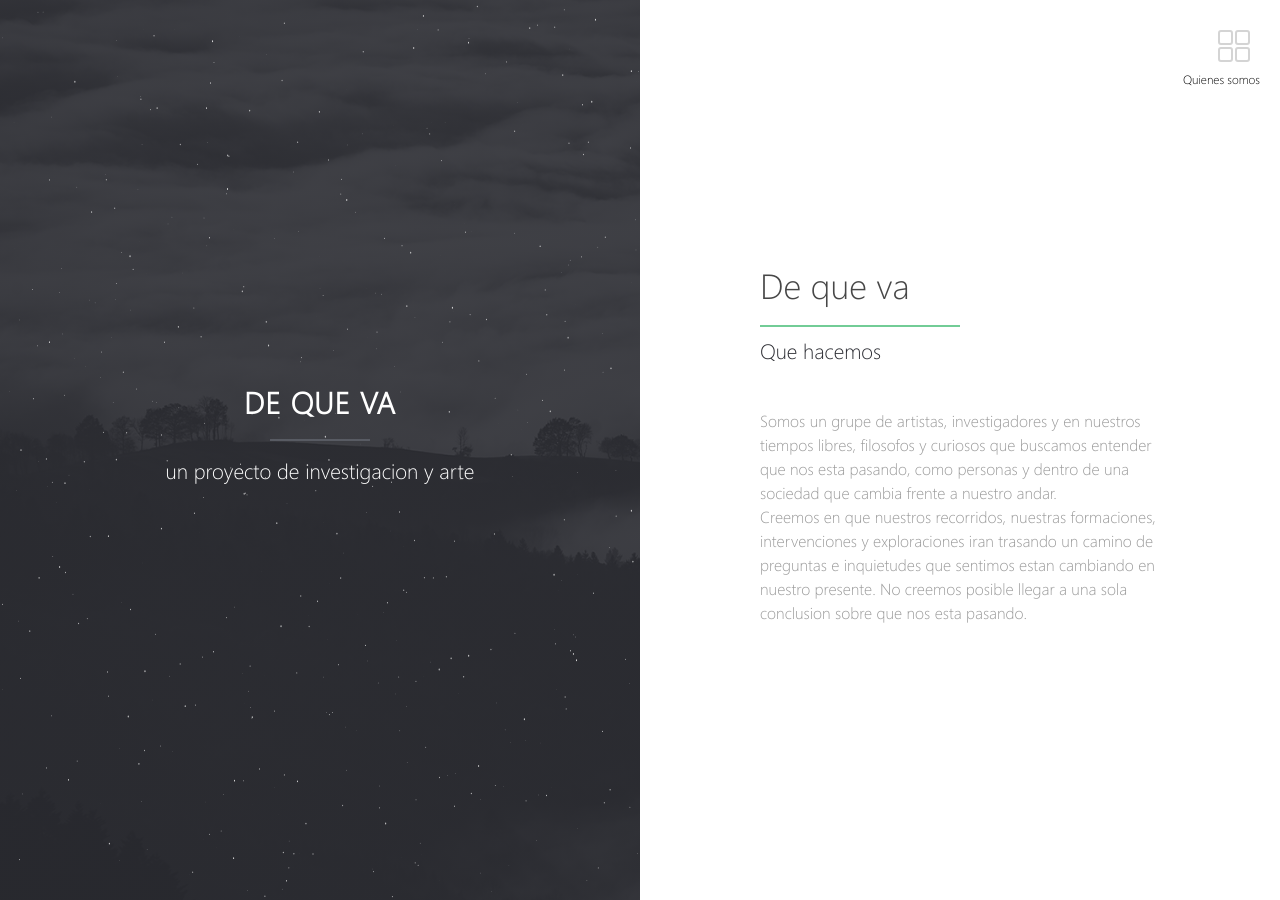
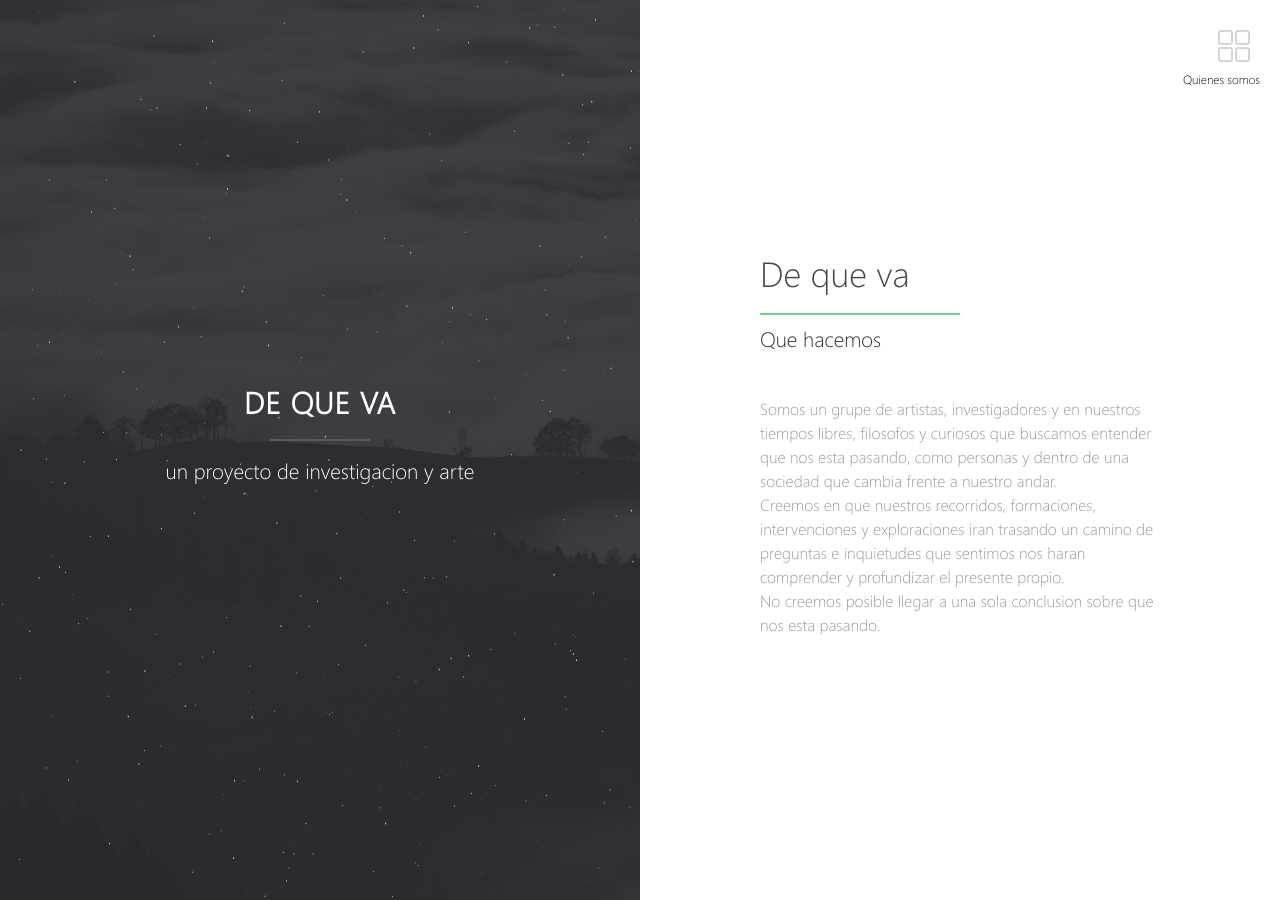
Before and after one commit to deqva/deqva.github.io, a Jekyll site: the page built from index.md, in a window 1280 px wide. Built offline with Jekyll 4.4.1, drawn with Linux system fonts in a browser that asks for light colours; our own code applies the rules of GitHub Pages for plain Markdown files.

Commit message:
changes to the last draft

```diff
--- a/index.md
+++ b/index.md
@@ -7,5 +7,5 @@ published: true
 ### Que hacemos
 
 Somos un grupe de artistas, investigadores y en nuestros tiempos libres, filosofos y curiosos que buscamos entender que nos esta pasando, como personas y dentro de una sociedad que cambia frente a nuestro andar.
-Creemos en que nuestros recorridos, nuestras formaciones, intervenciones y exploraciones iran trasando un camino de preguntas e inquietudes que sentimos estan cambiando en nuestro presente.
+Creemos en que nuestros recorridos, formaciones, intervenciones y exploraciones iran trasando un camino de preguntas e inquietudes que sentimos nos haran comprender y profundizar el presente propio.
 No creemos posible llegar a una sola conclusion sobre que nos esta pasando.
```
